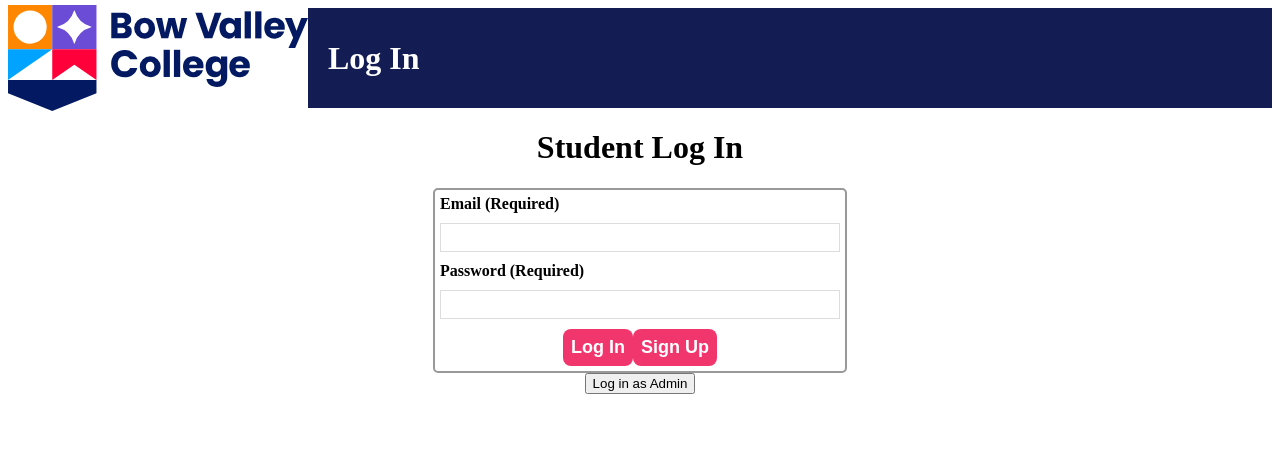
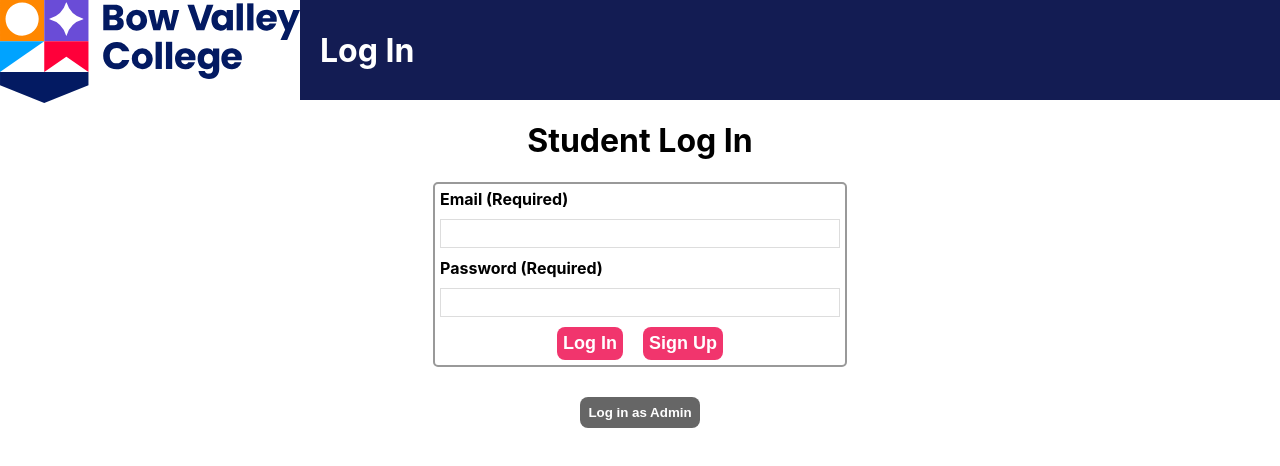
Before and after one commit to ryanbarillos/SODV2201-WebProject, a React (Create React App) app in the folder client/: page / in a window 1280 px wide. Shown: the top 466 px of the page. Built offline with nearby package versions, Linux system fonts and the light colour scheme.

Commit message:
Making changes

```diff
--- a/client/src/App.js
+++ b/client/src/App.js
@@ -7,9 +7,8 @@
 */
 
 // CSS
-// import "./allPages/styles/AllPages.css";
-// import "./allPages/styles/Navbar.css";
-// import "./allPages/styles/Forms.css";
+import "./component/styles/Sitewide.css";
+import "./component/styles/Forms.css";
 
 // Javascript & React Components
 import { useEffect, useState } from "react";
@@ -18,10 +17,10 @@ import StudentMain from "./pages/student/StudentMain";
 import Navbar from "./component/navbar/Navbar";
 
 function App() {
-  const [userMode, userModeSet] = useState(""),
+  const [userMode, userModeSet] = useState("logIn"),
     [userData, setUserData] = useState("");
 
-  const changeloginMode = (loginAs) => {
+  const ModeSet = (loginAs) => {
     userModeSet(loginAs);
   };
 
@@ -42,32 +41,26 @@ function App() {
     default:
       return (
         <div>
-          {/* <header className="navbar">
-            <div className="leftSide">
-              <img src={Logo} />
-              <h1>Log In</h1>
-            </div>
-          </header> */}
+          {/* Navbar */}
           <Navbar mode="login" />
-
+          {/* Log In form */}
           <div className="LogIn">
             <h1>Student Log In</h1>
-            <form onSubmit={() => changeloginMode("student")}>
+            <form onSubmit={() => ModeSet("student")}>
               <label>Email (Required)</label>
               <input type="text" required></input>
               <label>Password (Required)</label>
               <input type="text" required></input>
-              <button id="logIn" onChange={() => changeloginMode("student")}>
+              <button id="left" onChange={() => ModeSet("student")}>
                 Log In
               </button>
-              <button>Sign Up</button>
+              <button id="right" onChange={() => ModeSet("signup")}>
+                Sign Up
+              </button>
             </form>
           </div>
-
           <div className="special">
-            <button onClick={() => changeloginMode("admin")}>
-              Log in as Admin
-            </button>
+            <button onClick={() => ModeSet("admin")}>Log in as Admin</button>
           </div>
         </div>
       );
--- a/client/src/component/navbar/Navbar.js
+++ b/client/src/component/navbar/Navbar.js
@@ -4,8 +4,17 @@ import Logo from "./bvc.svg";
 import { Link } from "react-router-dom";
 
 function Navbar(props) {
-  let mode = "";
+  // User mode
+  let mode = "",
+    // Navbar Buttons
+    sideRight = "";
 
+  /*
+    Change mode and buttons of navbar based on login state
+    .
+    Login & Register have no buttons
+    Students & Admins will each have its own set of links
+  */
   switch (props.mode) {
     case "login":
       mode = "Log In";
@@ -15,28 +24,43 @@ function Navbar(props) {
       break;
     case "student":
       mode = "Student Mode";
+      sideRight = (
+        <div className="rightSide">
+          <Link to="MyCourses">My Courses</Link>
+          <Link to="AddCourses">Add Course</Link>
+          <Link to="Help">Get Help</Link>
+        </div>
+      );
+      break;
     case "admin":
       mode = "Admin Mode";
+      sideRight = (
+        <div className="rightSide">
+          {/* <Link to="Home">Home</Link> */}
+          <Link to="FindCourse">Find Course</Link>
+          <Link to="AddCourse">Add Course</Link>
+          <Link to="RemoveCourse">Remove Course</Link>
+          <Link to="StudentList">Student List</Link>
+          <Link to="StudentForms">Student Forms</Link>
+        </div>
+      );
       break;
   }
 
+  // Navbar School Logo
   const sideLeft = (
-      <div className="leftSide">
-        <img src={Logo} />
-        <h1>{mode}</h1>
-      </div>
-    ),
-    sideRight = (
-      <div className="rightSide">
-        {/* <Link to="Home">Home</Link> */}
-        <Link to="SearchCourse">Search Course</Link>
-        <Link to="AddCourse">Add Course</Link>
-        <Link to="RemoveCourse">Remove Course</Link>
-        <Link to="StudentList">Student List</Link>
-        <Link to="StudentForms">Student Forms</Link>
-      </div>
-    );
-  return <div className="navbar">{sideLeft}</div>;
+    <div className="leftSide">
+      <img src={Logo} />
+      <h1>{mode}</h1>
+    </div>
+  );
+
+  return (
+    <div className="navbar">
+      {sideLeft}
+      {sideRight}
+    </div>
+  );
 }
 
 export default Navbar;
--- a/client/src/component/styles/Forms.css
+++ b/client/src/component/styles/Forms.css
@@ -17,11 +17,11 @@ form label {
   font-weight: bold;
 }
 
-/* form h2 {
+form h2 {
   font-size: 20px;
   color: #f1356d;
   margin-bottom: 30px;
-} */
+}
 
 form input,
 form textarea,
@@ -40,7 +40,15 @@ form button {
   background: #f1356d;
   color: #fff;
   border: 0;
-  padding: 2px;
+  padding: 6px;
   border-radius: 8px;
   cursor: pointer;
 }
+
+#left {
+  margin-right: 10px;
+}
+
+#right {
+  margin-left: 10px;
+}
--- a/client/src/pages/admin/AdminMain.js
+++ b/client/src/pages/admin/AdminMain.js
@@ -1,8 +1,6 @@
-import "./styles/AllPages.css";
-import "./styles/Forms.css";
 import React from "react";
 import { Route, BrowserRouter as Router, Routes } from "react-router-dom";
-import Navbar from "./components/Navbar";
+// import Navbar from "./components/Navbar";
 import AdminLogin from "./pages/Login";
 import Home from "./pages/Home";
 import SearchCourse from "./pages/SearchCourse";
@@ -16,7 +14,7 @@ function AdminMain() {
   return (
     <div className="AdminMain">
       <Router>
-        <Navbar />
+        {/* <Navbar /> */}
         <Routes>
           <Route path="/" element={<Home />} />
           <Route path="/SearchCourse" element={<SearchCourse />} />
```
Also changed, not shown: 1 other file (tests, documents, lock files or other folders).
